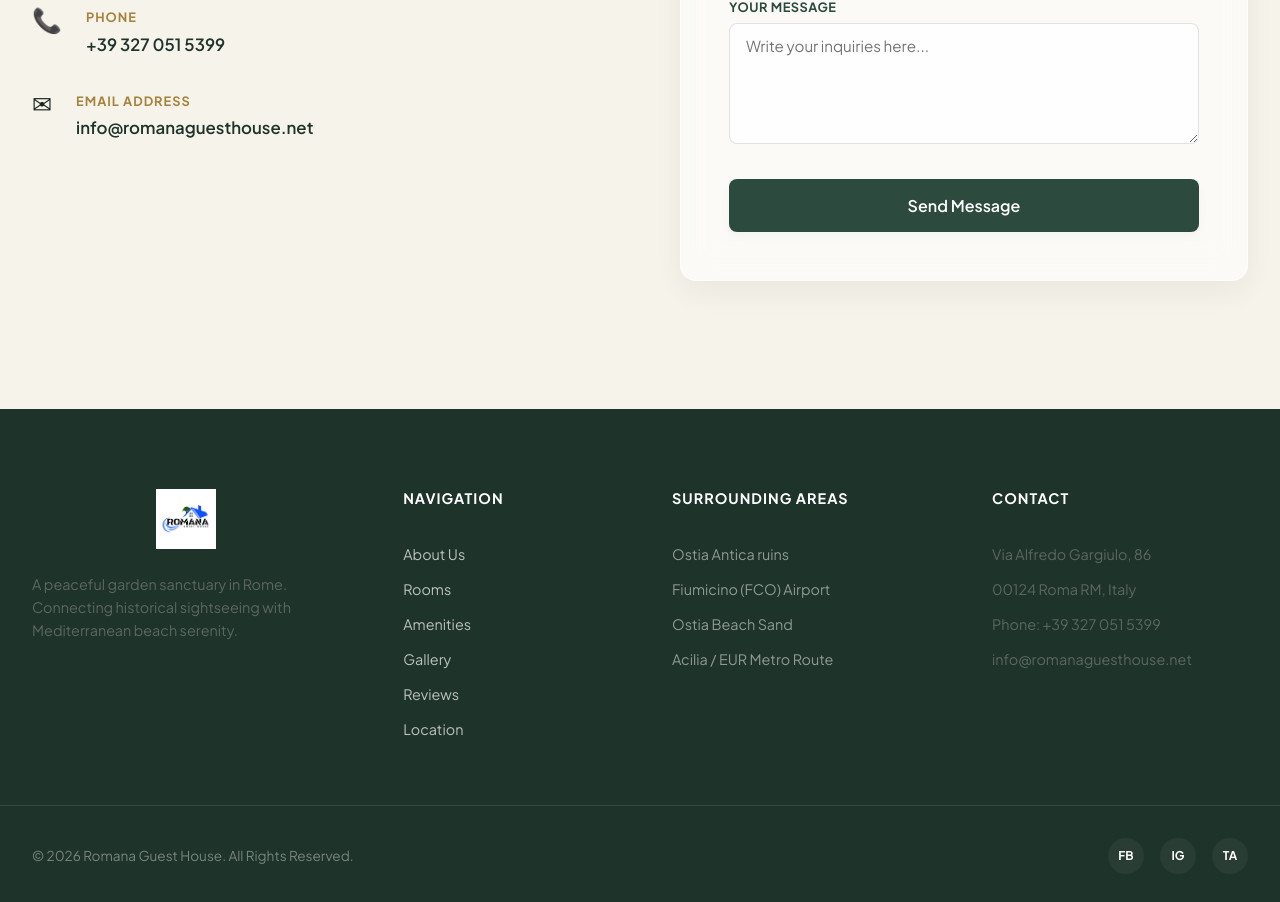
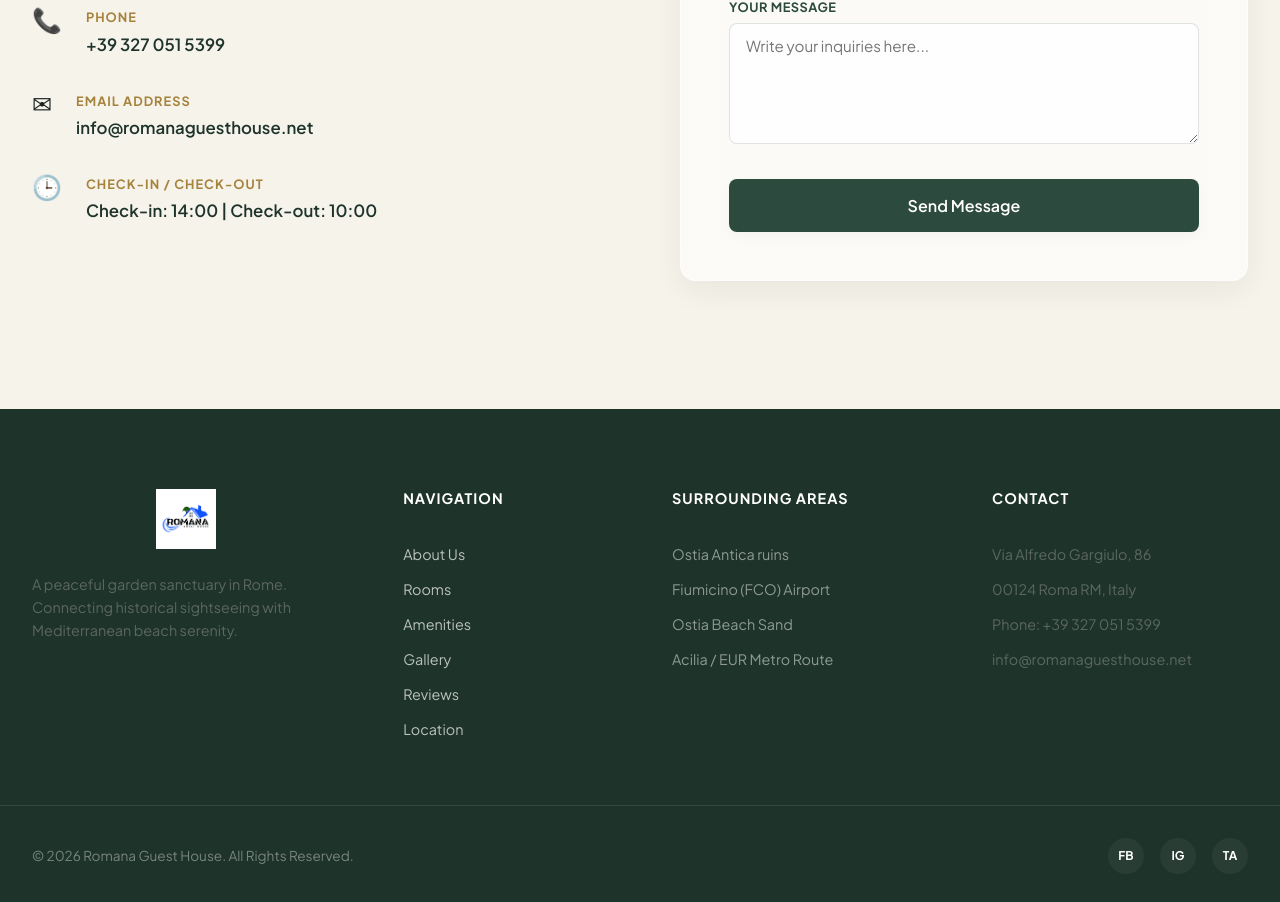
Before and after one commit to Nipunc55/romana-guest-house, a Next.js app: page / in a window 1280 px wide. Shown: the part 7258-8160 px from the top of the page. Built offline with nearby package versions, Linux system fonts and the light colour scheme; no server answers; a web font is replaced by a local one.

Commit message:
Add check-in and check-out times to contact details section

```diff
--- a/src/app/page.tsx
+++ b/src/app/page.tsx
@@ -599,6 +599,14 @@ export default function Home() {
                     <p><a href="mailto:info@romanaguesthouse.net">info@romanaguesthouse.net</a></p>
                   </div>
                 </div>
+
+                <div className={styles.contactDetailItem}>
+                  <span className={styles.detailIcon}>🕒</span>
+                  <div className={styles.detailText}>
+                    <strong>Check-in / Check-out</strong>
+                    <p>Check-in: 14:00 | Check-out: 10:00</p>
+                  </div>
+                </div>
               </div>
             </div>
 
```
